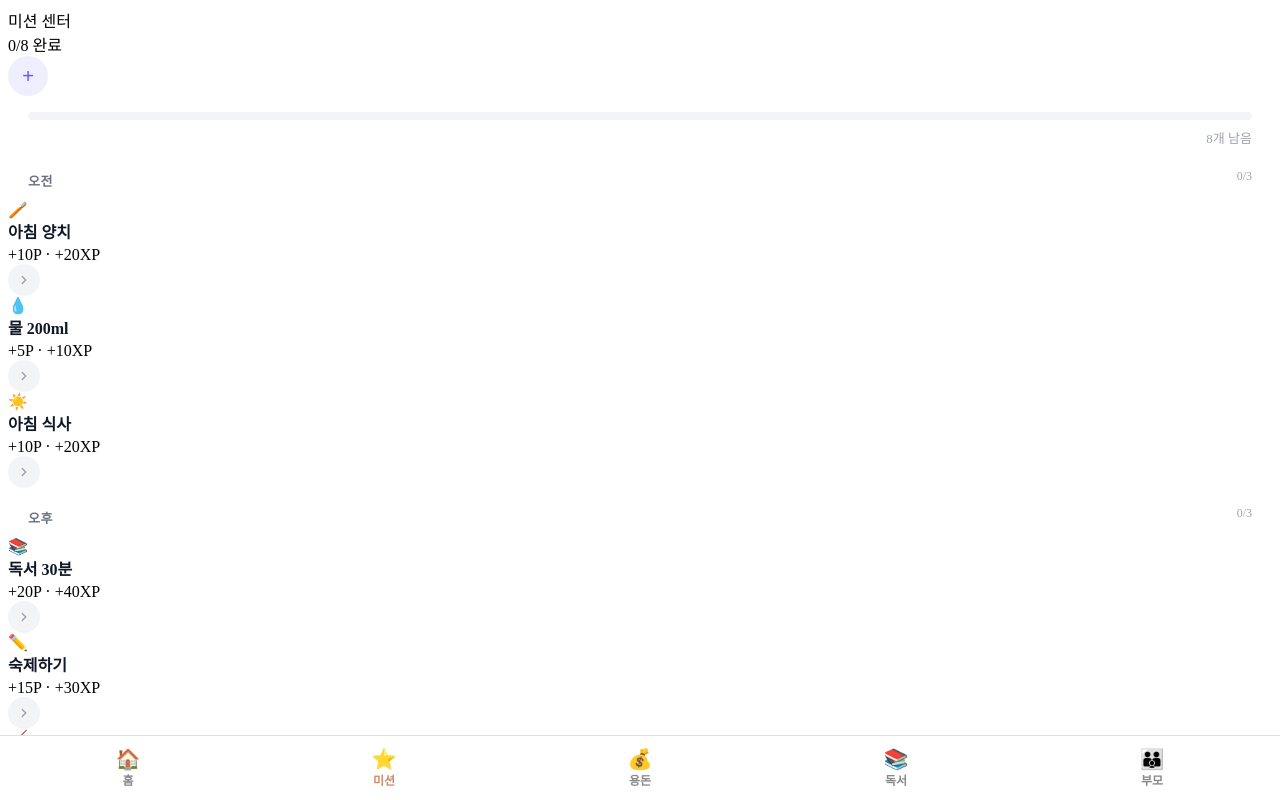
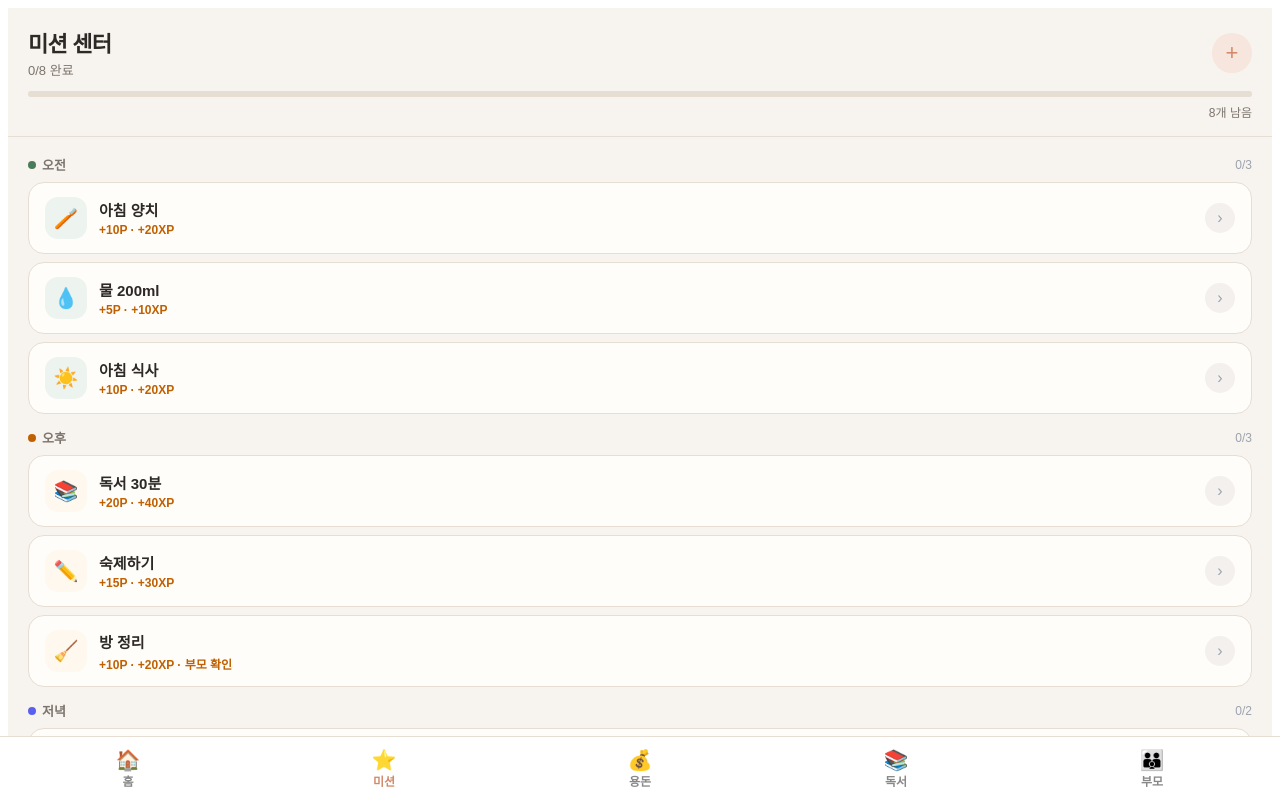
Before and after one commit to thegod1218/daily-kids, a React (Vite) app: page /child/missions in a window 1280 px wide. Shown: the top 800 px of the page. Built offline with nearby package versions, Linux system fonts and the light colour scheme.

Commit message:
Update MissionsPage.jsx

```diff
--- a/src/pages/child/MissionsPage.jsx
+++ b/src/pages/child/MissionsPage.jsx
@@ -1,11 +1,9 @@
 import React, { useState } from 'react'
+import { useNavigate } from 'react-router-dom'
 import { useAppStore } from '../../store'
-import { useToast } from '../../hooks/useToast'
-import TabBar from '../../components/TabBar'
-import { Sheet } from '../../components/Common'
 
-const TIME_COLOR = { am: 'var(--sage)', pm: 'var(--amber)', ev: 'var(--indigo)' }
-const TIME_BG    = { am: 'var(--sage-l)', pm: 'var(--amber-l)', ev: 'var(--indigo-l)' }
+const TIME_COLOR = { am: '#4A7C59', pm: '#C06000', ev: '#5B5FEF' }
+const TIME_BG    = { am: '#EDF4EF', pm: '#FFF8EE', ev: '#EEEEFF' }
 const TIME_LABEL = { am: '오전', pm: '오후', ev: '저녁' }
 const ICON_MAP   = {
   toothbrush:'🪥', droplet:'💧', sun:'☀️', book:'📚',
@@ -13,17 +11,30 @@ const ICON_MAP   = {
   run:'🏃', art:'🎨', music:'🎵', errand:'🛍️'
 }
 
+function Toast({ msg }) {
+  if (!msg) return null
+  return (
+    <div style={{ position:'fixed', bottom:90, left:'50%', transform:'translateX(-50%)', background:'#2C2926', color:'white', padding:'12px 20px', borderRadius:24, fontSize:14, fontWeight:600, whiteSpace:'nowrap', zIndex:999, pointerEvents:'none', maxWidth:'90%' }}>
+      {msg}
+    </div>
+  )
+}
+
 export default function MissionsPage() {
+  const nav = useNavigate()
   const { missions, completeMission, addMission } = useAppStore()
-  const { show, ToastEl } = useToast()
   const [addOpen, setAddOpen] = useState(false)
   const [confirmId, setConfirmId] = useState(null)
   const [title, setTitle] = useState('')
   const [time, setTime] = useState('am')
   const [needApproval, setNeedApproval] = useState(false)
+  const [toast, setToast] = useState(null)
+
+  const show = (msg) => { setToast(msg); setTimeout(() => setToast(null), 2400) }
 
   const done = missions.filter(m => m.done).length
   const confirmM = missions.find(m => m.id === confirmId)
+  const path = window.location.pathname
 
   const handleComplete = () => {
     if (!confirmM) return
@@ -39,112 +50,128 @@ export default function MissionsPage() {
     show('미션 추가!')
   }
 
+  const tabs = [
+    { icon:'🏠', label:'홈',   to:'/child/home'      },
+    { icon:'⭐', label:'미션', to:'/child/missions'   },
+    { icon:'💰', label:'용돈', to:'/child/money'      },
+    { icon:'📚', label:'독서', to:'/child/books'      },
+    { icon:'👪', label:'부모', to:'/parent/dashboard' },
+  ]
+
   return (
-    <div className="page">
-      <div className="page-header">
+    <div style={{ minHeight:'100vh', background:'#F7F3EE', paddingBottom:90, fontFamily:'sans-serif', color:'#2C2926' }}>
+
+      {/* 헤더 */}
+      <div style={{ background:'#F7F3EE', padding:'18px 20px 16px', borderBottom:'1px solid #E6DDD3', position:'sticky', top:0, zIndex:50 }}>
+        <div style={{ display:'flex', alignItems:'center', justifyContent:'space-between' }}>
           <div>
-          <div className="header-title">미션 센터</div>
-          <div className="header-sub">{done}/{missions.length} 완료</div>
+            <div style={{ fontSize:22, fontWeight:800, letterSpacing:'-0.8px' }}>미션 센터</div>
+            <div style={{ fontSize:13, color:'#7C746D', marginTop:2 }}>{done}/{missions.length} 완료</div>
           </div>
-        <button onClick={() => setAddOpen(true)} style={{ width: 40, height: 40, borderRadius: '50%', border: 'none', background: '#EEEEFF', cursor: 'pointer', display: 'flex', alignItems: 'center', justifyContent: 'center', fontSize: 20, color: '#5B5FEF' }} aria-label="추가">+</button>
+          <button onClick={() => setAddOpen(true)} style={{ width:40, height:40, borderRadius:'50%', border:'none', background:'#F7E6DD', cursor:'pointer', fontSize:22, color:'#D28A6A', display:'flex', alignItems:'center', justifyContent:'center' }}>+</button>
         </div>
-
-      {/* 오늘 전체 진행 바 */}
-      <div style={{ padding: '16px 20px 8px' }}>
-        <div style={{ background: '#F3F4F6', borderRadius: 12, overflow: 'hidden', height: 8 }}>
-          <div style={{ height: '100%', background: '#5B5FEF', borderRadius: 12, width: `${missions.length > 0 ? (done / missions.length * 100) : 0}%`, transition: 'width 0.5s' }} />
+        {/* 전체 진행바 */}
+        <div style={{ marginTop:12, height:6, background:'#E6DDD3', borderRadius:3, overflow:'hidden' }}>
+          <div style={{ height:'100%', background:'#D28A6A', borderRadius:3, width:`${missions.length > 0 ? (done/missions.length*100) : 0}%`, transition:'width 0.5s' }} />
         </div>
-        <div style={{ fontSize: 13, color: '#9CA3AF', marginTop: 8, textAlign: 'right' }}>
+        <div style={{ fontSize:12, color:'#7C746D', marginTop:6, textAlign:'right' }}>
           {done === missions.length && done > 0 ? '🎉 오늘 미션 모두 완료!' : `${missions.length - done}개 남음`}
         </div>
       </div>
 
-      {/* 시간대별 미션 */}
-      {['am', 'pm', 'ev'].map(t => {
+      <div style={{ padding:'12px 20px 0' }}>
+        {['am','pm','ev'].map(t => {
           const group = missions.filter(m => m.time === t)
           if (!group.length) return null
-        const groupDone = group.filter(m => m.done).length
+          const gDone = group.filter(m => m.done).length
           return (
-          <div key={t} style={{ marginBottom: 4 }}>
-            {/* 섹션 헤더 */}
-            <div style={{ display: 'flex', alignItems: 'center', justifyContent: 'space-between', padding: '8px 20px 10px' }}>
-              <div className="row">
-                <div style={{ width: 8, height: 8, borderRadius: '50%', background: TIME_COLOR[t] }} />
-                <span style={{ fontSize: 13, fontWeight: 700, color: '#6B7280', letterSpacing: '0.5px' }}>{TIME_LABEL[t]}</span>
+            <div key={t} style={{ marginBottom:8 }}>
+              <div style={{ display:'flex', alignItems:'center', justifyContent:'space-between', padding:'6px 0 8px' }}>
+                <div style={{ display:'flex', alignItems:'center', gap:6 }}>
+                  <div style={{ width:8, height:8, borderRadius:'50%', background:TIME_COLOR[t] }} />
+                  <span style={{ fontSize:13, fontWeight:700, color:'#7C746D' }}>{TIME_LABEL[t]}</span>
                 </div>
-              <span style={{ fontSize: 12, color: '#9CA3AF' }}>{groupDone}/{group.length}</span>
+                <span style={{ fontSize:12, color:'#9CA3AF' }}>{gDone}/{group.length}</span>
               </div>
-
               {group.map(m => (
-              <div
-                key={m.id}
-                className={`mission-card ${m.done ? 'done' : ''}`}
-                onClick={() => !m.done && setConfirmId(m.id)}
-              >
-                <div className="mission-inner">
-                  {/* 아이콘 */}
-                  <div className="mission-icon-wrap" style={{ background: m.done ? '#DCFCE7' : TIME_BG[m.time] }}>
-                    <span>{ICON_MAP[m.icon] || '✅'}</span>
+                <div key={m.id} onClick={() => !m.done && setConfirmId(m.id)}
+                  style={{ background: m.done ? '#F9FCF9' : '#FFFDF9', borderRadius:16, border: m.done ? '1px solid #B8DBBF' : '1px solid #E6DDD3', display:'flex', alignItems:'center', gap:12, padding:'14px 16px', marginBottom:8, cursor: m.done ? 'default' : 'pointer' }}>
+                  <div style={{ width:42, height:42, borderRadius:13, background: m.done ? '#EDF9F0' : TIME_BG[t], display:'flex', alignItems:'center', justifyContent:'center', fontSize:20, flexShrink:0 }}>
+                    {ICON_MAP[m.icon] || '✅'}
                   </div>
-                  {/* 텍스트 */}
-                  <div style={{ flex: 1 }}>
-                    <div style={{ fontSize: 16, fontWeight: m.done ? 400 : 600, color: m.done ? '#9CA3AF' : '#111827', textDecoration: m.done ? 'line-through' : 'none', marginBottom: 3 }}>
+                  <div style={{ flex:1 }}>
+                    <div style={{ fontSize:15, fontWeight: m.done ? 400 : 700, color: m.done ? '#9CA3AF' : '#2C2926', textDecoration: m.done ? 'line-through' : 'none', marginBottom:3 }}>
                       {m.title}
                     </div>
-                    <div className="mission-pts">+{m.pts}P · +{m.xp}XP{m.needApproval ? ' · 부모 확인' : ''}</div>
+                    <div style={{ fontSize:12, fontWeight:600, color:'#C06000' }}>
+                      +{m.pts}P · +{m.xp}XP{m.needApproval ? ' · 부모 확인' : ''}
                     </div>
-                  {/* 상태 */}
-                  {m.done ? (
-                    <div style={{ width: 32, height: 32, borderRadius: '50%', background: '#DCFCE7', display: 'flex', alignItems: 'center', justifyContent: 'center', fontSize: 16 }}>✓</div>
-                  ) : (
-                    <div style={{ width: 32, height: 32, borderRadius: '50%', background: '#F3F4F6', display: 'flex', alignItems: 'center', justifyContent: 'center' }}>
-                      <svg width="14" height="14" viewBox="0 0 24 24" fill="none" stroke="#9CA3AF" strokeWidth="2.5" strokeLinecap="round" strokeLinejoin="round"><polyline points="9 18 15 12 9 6"/></svg>
                   </div>
-                  )}
-                </div>
+                  {m.done
+                    ? <div style={{ width:30, height:30, borderRadius:'50%', background:'#EDF9F0', display:'flex', alignItems:'center', justifyContent:'center', fontSize:15, color:'#4A7C59' }}>✓</div>
+                    : <div style={{ width:30, height:30, borderRadius:'50%', background:'#F3F0ED', display:'flex', alignItems:'center', justifyContent:'center', color:'#9CA3AF', fontSize:16 }}>›</div>
+                  }
                 </div>
               ))}
             </div>
           )
         })}
-
-      <div style={{ height: 8 }} />
+      </div>
 
       {/* 완료 확인 시트 */}
-      <Sheet open={!!confirmId} onClose={() => setConfirmId(null)}>
+      {confirmId && (
+        <div onClick={() => setConfirmId(null)} style={{ position:'fixed', inset:0, background:'rgba(0,0,0,0.45)', zIndex:200, display:'flex', alignItems:'flex-end' }}>
+          <div onClick={e => e.stopPropagation()} style={{ background:'white', borderRadius:'26px 26px 0 0', padding:'0 20px 36px', width:'100%' }}>
+            <div style={{ width:36, height:4, borderRadius:2, background:'#E5E7EB', margin:'14px auto 20px' }} />
             {confirmM && (
-          <div style={{ textAlign: 'center', padding: '8px 0 24px' }}>
-            <div style={{ fontSize: 56, marginBottom: 16 }}>{ICON_MAP[confirmM.icon] || '✅'}</div>
-            <div style={{ fontSize: 22, fontWeight: 700, color: '#111827', marginBottom: 8 }}>{confirmM.title}</div>
-            <div style={{ fontSize: 16, fontWeight: 700, color: 'var(--amber)', marginBottom: 6 }}>+{confirmM.pts}P · +{confirmM.xp}XP</div>
-            {confirmM.needApproval && (
-              <div style={{ fontSize: 14, color: '#9CA3AF', marginBottom: 4 }}>부모님 확인 후 포인트가 지급돼요</div>
-            )}
-            <div style={{ height: 20 }} />
-            <button className="btn btn-primary" onClick={handleComplete}>완료!</button>
+              <div style={{ textAlign:'center', paddingBottom:8 }}>
+                <div style={{ fontSize:56, marginBottom:14 }}>{ICON_MAP[confirmM.icon] || '✅'}</div>
+                <div style={{ fontSize:22, fontWeight:800, marginBottom:8 }}>{confirmM.title}</div>
+                <div style={{ fontSize:16, fontWeight:700, color:'#C06000', marginBottom:6 }}>+{confirmM.pts}P · +{confirmM.xp}XP</div>
+                {confirmM.needApproval && <div style={{ fontSize:13, color:'#9CA3AF', marginBottom:4 }}>부모님 확인 후 포인트가 지급돼요</div>}
+                <div style={{ height:20 }} />
+                <button onClick={handleComplete} style={{ width:'100%', padding:15, borderRadius:16, background:'#D28A6A', border:'none', color:'white', fontSize:16, fontWeight:700, cursor:'pointer', fontFamily:'inherit' }}>완료!</button>
               </div>
             )}
-      </Sheet>
+          </div>
+        </div>
+      )}
 
       {/* 미션 추가 시트 */}
-      <Sheet open={addOpen} onClose={() => setAddOpen(false)} title="미션 추가">
-        <input className="input" placeholder="미션 이름" value={title} onChange={e => setTitle(e.target.value)} style={{ marginBottom: 12 }} />
-        <div style={{ display: 'flex', gap: 8, marginBottom: 14 }}>
-          {['am', 'pm', 'ev'].map(t => (
-            <button key={t} onClick={() => setTime(t)} style={{ flex: 1, padding: '11px', borderRadius: 12, cursor: 'pointer', fontFamily: 'inherit', fontSize: 14, fontWeight: 600, border: time === t ? `2px solid ${TIME_COLOR[t]}` : '1.5px solid #E5E7EB', background: time === t ? TIME_BG[t] : 'white', color: time === t ? TIME_COLOR[t] : '#9CA3AF' }}>
+      {addOpen && (
+        <div onClick={() => setAddOpen(false)} style={{ position:'fixed', inset:0, background:'rgba(0,0,0,0.45)', zIndex:200, display:'flex', alignItems:'flex-end' }}>
+          <div onClick={e => e.stopPropagation()} style={{ background:'white', borderRadius:'26px 26px 0 0', padding:'0 20px 36px', width:'100%' }}>
+            <div style={{ width:36, height:4, borderRadius:2, background:'#E5E7EB', margin:'14px auto 20px' }} />
+            <div style={{ fontSize:20, fontWeight:700, marginBottom:18 }}>미션 추가</div>
+            <input placeholder="미션 이름" value={title} onChange={e => setTitle(e.target.value)}
+              style={{ width:'100%', height:50, border:'1.5px solid #E6DDD3', borderRadius:12, padding:'0 16px', fontSize:16, outline:'none', fontFamily:'inherit', marginBottom:12, boxSizing:'border-box' }} />
+            <div style={{ display:'flex', gap:8, marginBottom:14 }}>
+              {['am','pm','ev'].map(t => (
+                <button key={t} onClick={() => setTime(t)} style={{ flex:1, padding:11, borderRadius:12, cursor:'pointer', fontFamily:'inherit', fontSize:14, fontWeight:600, border: time===t ? `2px solid ${TIME_COLOR[t]}` : '1px solid #E6DDD3', background: time===t ? TIME_BG[t] : 'white', color: time===t ? TIME_COLOR[t] : '#9CA3AF' }}>
                   {TIME_LABEL[t]}
                 </button>
               ))}
             </div>
-        <label style={{ display: 'flex', alignItems: 'center', gap: 10, fontSize: 15, color: '#6B7280', marginBottom: 20, cursor: 'pointer' }}>
-          <input type="checkbox" checked={needApproval} onChange={e => setNeedApproval(e.target.checked)} style={{ width: 18, height: 18 }} />
+            <label style={{ display:'flex', alignItems:'center', gap:10, fontSize:14, color:'#7C746D', marginBottom:20, cursor:'pointer' }}>
+              <input type="checkbox" checked={needApproval} onChange={e => setNeedApproval(e.target.checked)} style={{ width:18, height:18 }} />
               부모님 확인 필요
             </label>
-        <button className="btn btn-primary" onClick={handleAdd}>추가하기</button>
-      </Sheet>
+            <button onClick={handleAdd} style={{ width:'100%', padding:15, borderRadius:16, background:'#D28A6A', border:'none', color:'white', fontSize:16, fontWeight:700, cursor:'pointer', fontFamily:'inherit' }}>추가하기</button>
+          </div>
+        </div>
+      )}
 
-      <TabBar />
-      {ToastEl}
+      {/* 탭바 */}
+      <nav style={{ position:'fixed', bottom:0, left:0, right:0, background:'#fff', borderTop:'1px solid #E6DDD3', display:'flex', justifyContent:'space-around', padding:'10px 0', zIndex:100 }}>
+        {tabs.map(t => (
+          <button key={t.to} onClick={() => nav(t.to)} style={{ textAlign:'center', fontSize:12, fontWeight:700, cursor:'pointer', background:'none', border:'none', color: path===t.to ? '#D28A6A' : '#888', fontFamily:'inherit' }}>
+            <div style={{ fontSize:20 }}>{t.icon}</div>
+            <span>{t.label}</span>
+          </button>
+        ))}
+      </nav>
+
+      <Toast msg={toast} />
     </div>
   )
 }
```
Lines whose indentation alone changed are shown as unchanged.
